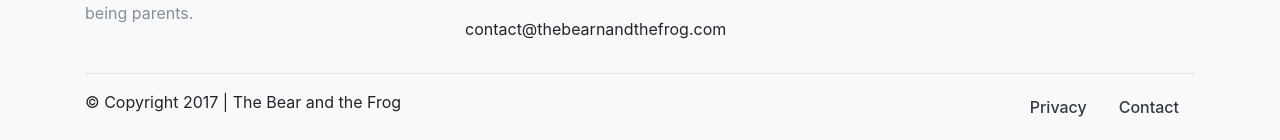
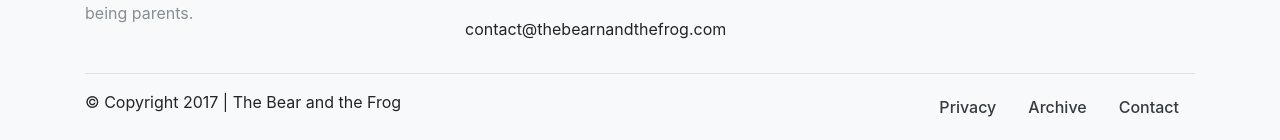
Before and after one commit to SevenZeroThree/The-Bear-and-the-Frog, a Jekyll site: the page built from blog/index.html, in a window 1280 px wide and 900 px high, scrolled down 3704 px. Shown: the part 757-897 px from the top of the window. Built offline with Jekyll 4.4.1, drawn with Linux system fonts in a browser that asks for light colours.

Commit message:
add archive link to footer

```diff
--- a/_includes/footer.html
+++ b/_includes/footer.html
@@ -24,6 +24,9 @@
                     <a class="nav-link text-dark h6" href="{{ site.baseurl }}/privacy/">Privacy</a>
                 </li>
                 <li class="nav-item">
+                    <a class="nav-link text-dark h6" href="{{ site.baseurl }}/archive/">Archive</a>
+                </li>
+                <li class="nav-item">
                     <a class="nav-link text-dark h6" href="https://github.com/703group/The-Bear-and-the-Frog/issues/new">Contact</a>
                 </li>
             </ul>
```
